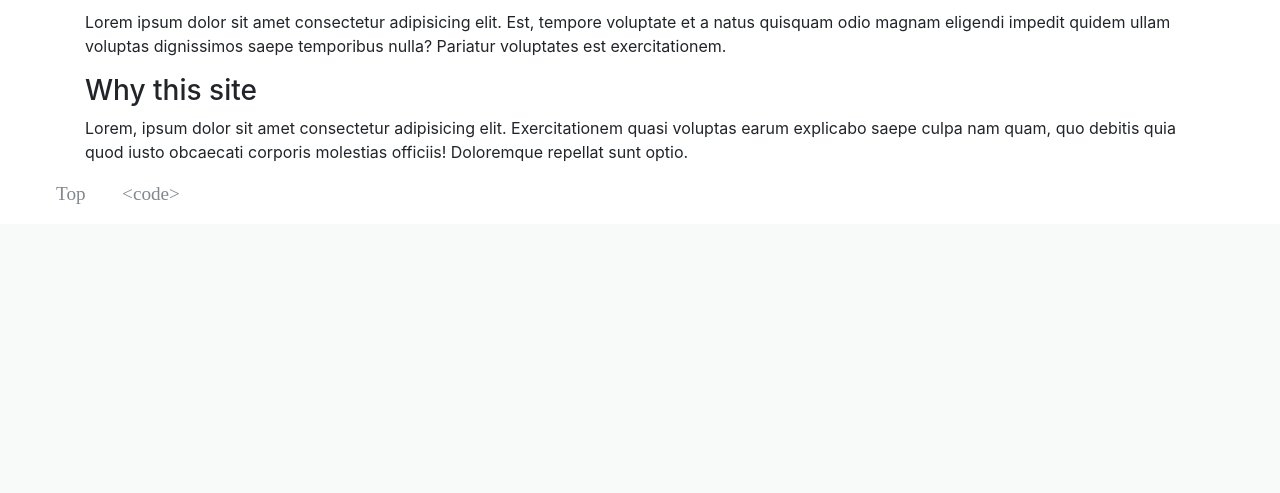
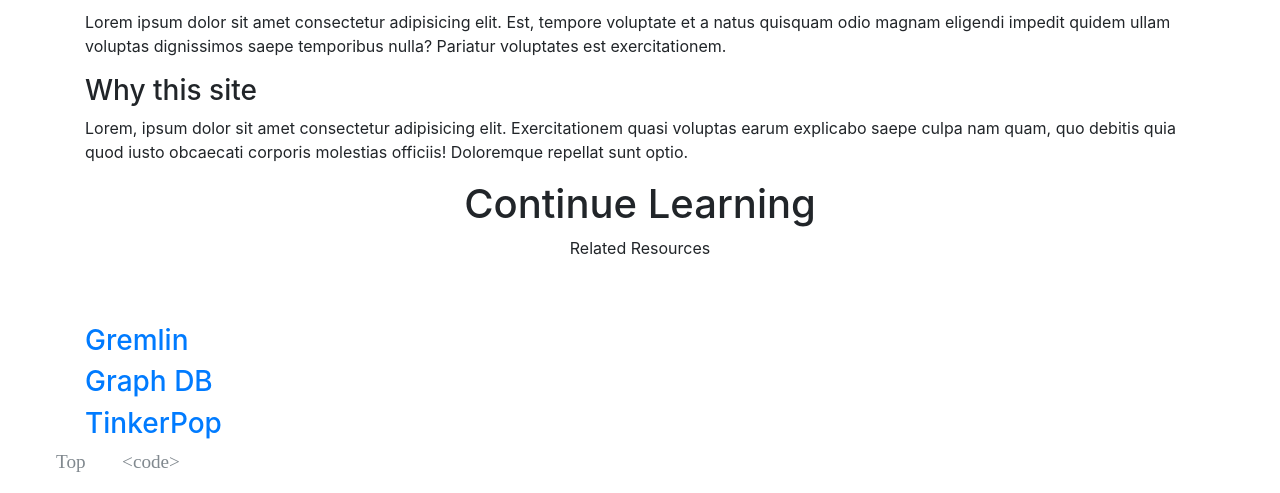
Before and after one commit to kiratara/GremlinQueryBuilder, a Flask app: page /about in a window 1280 px wide. Shown: the part 622-1115 px from the top of the page. Before the commit the page ends 826 px from the top, so only its background shows below. Run offline with Flask 2, Linux system fonts and the light colour scheme; parts of the project's set-up code (start-up, migrations or seed data) failed here and were passed over; some libraries are stand-ins or nearby versions.

Commit message:
move resource section to about page

```diff
--- a/GremlinQueryBuilder/templates/about.html
+++ b/GremlinQueryBuilder/templates/about.html
@@ -49,4 +49,30 @@
         </div>
     </div>
 </section>
+<!-- SECTION  resources -->
+<section id="resources" class="section">
+        <div class="container">
+            <div class="section-resource">
+                <header class="section-header">
+                    <h1 class="section-title">Continue Learning</h1>
+                    <p class="section-tagline">Related Resources</p>
+                </header>
+                <div id="resource-item-container" class="section-body" >
+                        <div class="resources-item">
+                            <h3 class="resources-item-title"> <a href="#">Gremlin</a></h3>
+                        </div>
+                        <div class="resources-item">
+                            <h3 class="resources-item-title"> <a href="#">Graph DB</a></h3>
+                        </div>
+                        <div class="resources-item">
+                            <h3 class="resources-item-title"> <a href="#">TinkerPop</a></h3>
+                        </div>
+                        </li>
+                    </ul>
+                </div>
+            </div>
+        </div>
+    </section>
+
+
 {% endblock %}
```
